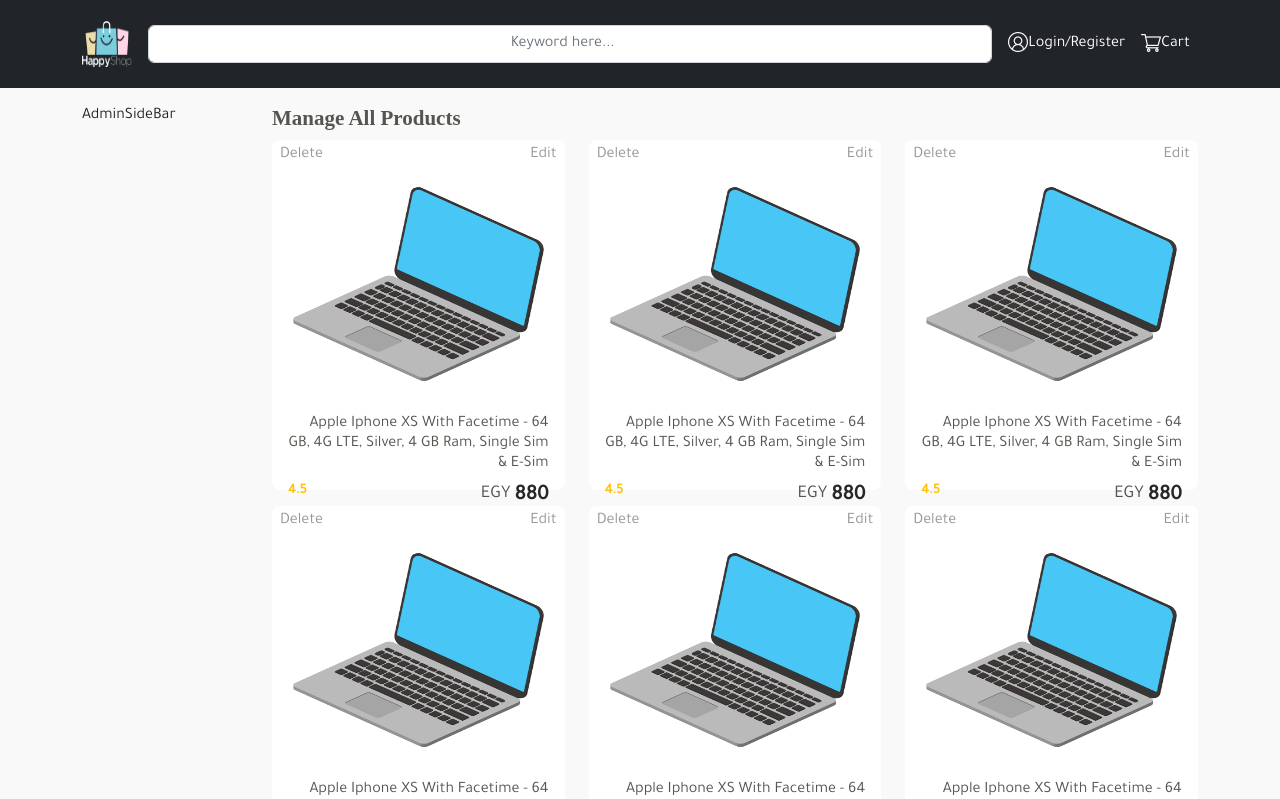
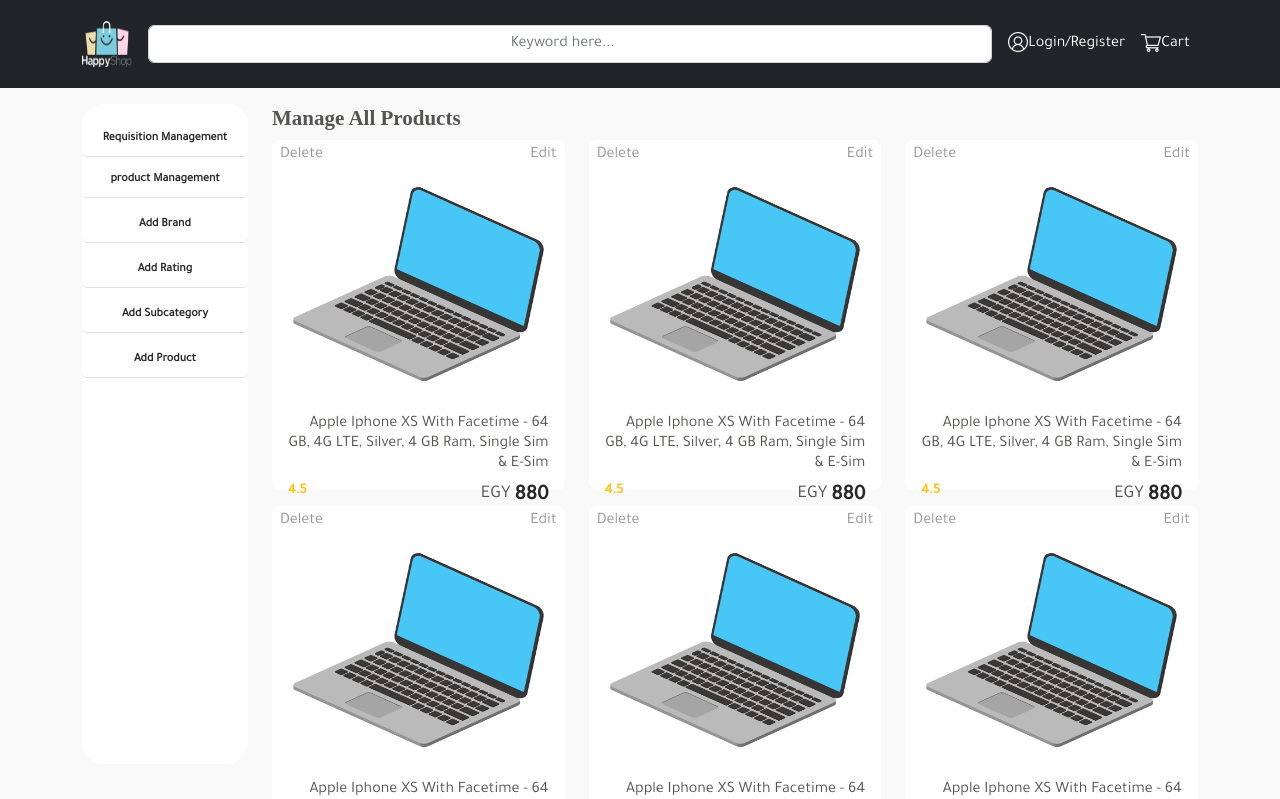
Before and after one commit to mobahaa2001/3rody, a React (Create React App) app: page /admin/allproducts in a window 1280 px wide. Shown: the top 799 px of the page. Built offline with nearby package versions, Linux system fonts and the light colour scheme.

Commit message:
Update AdminSideBar.js

```diff
--- a/src/Components/Admin/AdminSideBar.js
+++ b/src/Components/Admin/AdminSideBar.js
@@ -1,8 +1,44 @@
 import React from 'react'
+import { Link } from 'react-router-dom'
 
 const AdminSideBar = () => {
   return (
-    <div>AdminSideBar</div>
+    <div className="sidebar">
+      <div className="d-flex flex-column">
+        <Link to="/admin/allorders" style={{ textDecoration: 'none' }}>
+          <div className="admin-side-text mt-3 border-bottom p-2 mx-auto text-center">
+            Requisition Management{' '}
+          </div>
+        </Link>
+        <Link to="/admin/allproducts" style={{ textDecoration: 'none' }}>
+          <div className="admin-side-text my-1 border-bottom p-2 mx-auto text-center">
+            product Management{' '}
+          </div>
+        </Link>
+        <Link to="/admin/addbrand" style={{ textDecoration: 'none' }}>
+          <div className="admin-side-text my-1 border-bottom p-2 mx-auto text-center">
+            Add Brand{' '}
+          </div>
+        </Link>
+
+        <Link to="/admin/addcategory" style={{ textDecoration: 'none' }}>
+          <div className="admin-side-text my-1 border-bottom p-2 mx-auto text-center">
+            Add Rating{' '}
+          </div>
+        </Link>
+
+        <Link to="/admin/addsubcategory" style={{ textDecoration: 'none' }}>
+          <div className="admin-side-text my-1 border-bottom p-2 mx-auto text-center">
+            Add Subcategory{' '}
+          </div>
+        </Link>
+        <Link to="/admin/addproduct" style={{ textDecoration: 'none' }}>
+          <div className="admin-side-text my-1 border-bottom p-2 mx-auto text-center">
+            Add Product{' '}
+          </div>
+        </Link>
+      </div>
+    </div>
   )
 }
 
```
